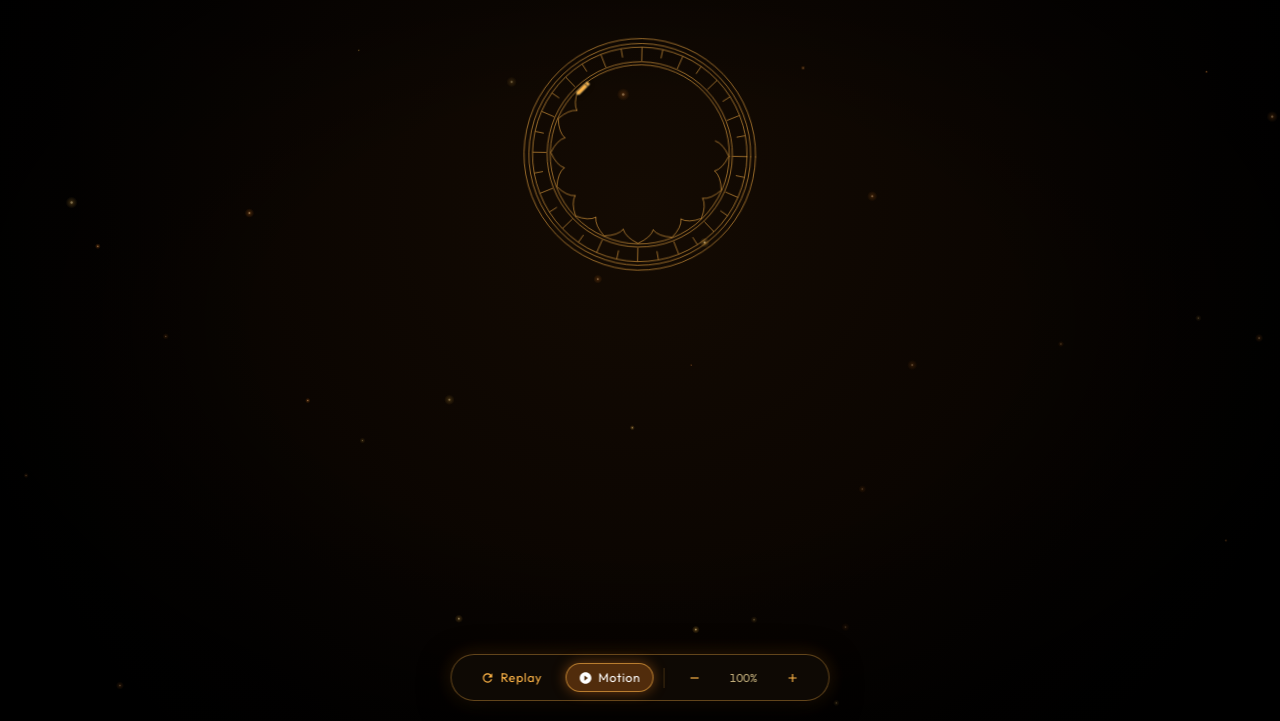
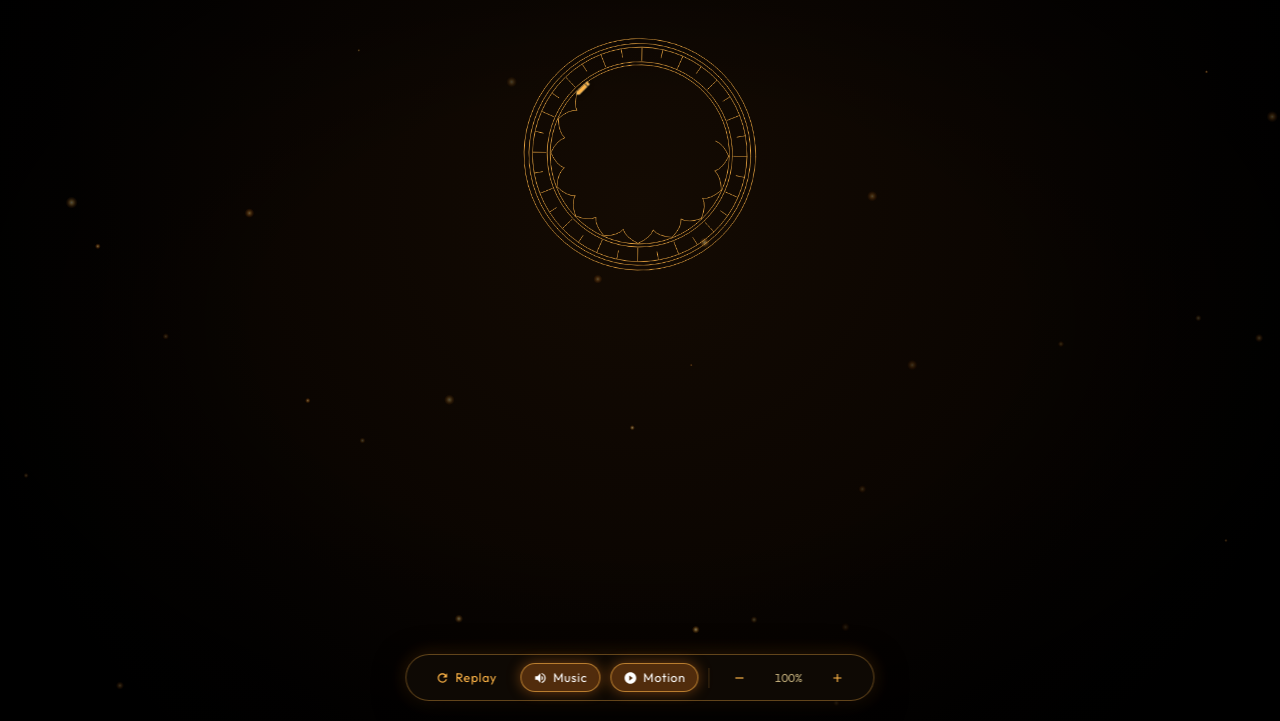
Before and after one commit to divyanshu-builds-ui/maa-durga-divine-experience, a website: page index.html in a window 1280 px wide. Shown: the part 79-800 px from the top of the page. Drawn offline with Linux system fonts and the light colour scheme; animation ran at ten frames a second; a web font is replaced by a local one.

Commit message:
perf: lightweight 60fps GPU-accelerated rendering, visible audio prompt, and music dock button

```diff
--- a/app.js
+++ b/app.js
@@ -26,8 +26,9 @@
   const canvas = document.getElementById('particles-canvas');
   const ctx = canvas.getContext('2d');
 
-  // Minimal Dock Buttons: Refresh, Motion & Zoom
+  // Minimal Dock Buttons: Refresh, Music, Motion & Zoom
   const btnRefresh = document.getElementById('btn-refresh');
+  const btnSound = document.getElementById('btn-sound');
   const btnMotion = document.getElementById('btn-motion');
   const divineAudio = document.getElementById('divine-audio');
   const btnReset = document.getElementById('btn-reset');
@@ -40,9 +41,34 @@
   const sacredMandalaGroup = document.getElementById('sacred-mandala-halo');
   const auraCircle = document.querySelector('.divine-aura-radial');
 
-  // --- Canvas Golden Embers Particle System ---
+  // --- High-Performance GPU Pre-rendered Ember Sprites (Zero Dynamic Gradients) ---
+  const spriteAmber = document.createElement('canvas');
+  spriteAmber.width = 32;
+  spriteAmber.height = 32;
+  const sCtxA = spriteAmber.getContext('2d');
+  const gA = sCtxA.createRadialGradient(16, 16, 0, 16, 16, 16);
+  gA.addColorStop(0, 'rgba(255, 245, 210, 1)');
+  gA.addColorStop(0.25, 'rgba(255, 181, 71, 0.85)');
+  gA.addColorStop(0.65, 'rgba(255, 138, 36, 0.35)');
+  gA.addColorStop(1, 'rgba(255, 138, 36, 0)');
+  sCtxA.fillStyle = gA;
+  sCtxA.fillRect(0, 0, 32, 32);
+
+  const spriteGold = document.createElement('canvas');
+  spriteGold.width = 32;
+  spriteGold.height = 32;
+  const sCtxG = spriteGold.getContext('2d');
+  const gG = sCtxG.createRadialGradient(16, 16, 0, 16, 16, 16);
+  gG.addColorStop(0, 'rgba(255, 250, 225, 1)');
+  gG.addColorStop(0.25, 'rgba(255, 210, 110, 0.9)');
+  gG.addColorStop(0.65, 'rgba(255, 160, 50, 0.35)');
+  gG.addColorStop(1, 'rgba(255, 160, 50, 0)');
+  sCtxG.fillStyle = gG;
+  sCtxG.fillRect(0, 0, 32, 32);
+
+  // --- Lightweight Golden Embers Particle System ---
   let particles = [];
-  const PARTICLE_COUNT = 36;
+  const PARTICLE_COUNT = 32;
   let animFrameId = null;
 
   class EmberParticle {
@@ -90,30 +116,11 @@
 
     draw() {
       if (this.alpha <= 0) return;
-
+      ctx.globalAlpha = this.alpha;
       const currentRadius = this.radius * (1 + Math.sin(this.pulsePhase) * 0.15);
-      const gradient = ctx.createRadialGradient(
-        this.x, this.y, 0,
-        this.x, this.y, currentRadius * 3
-      );
-
-      const r = 255;
-      const g = this.hue === 35 ? 138 : 190;
-      const b = this.hue === 35 ? 36 : 70;
-
-      gradient.addColorStop(0, `rgba(${r}, ${g}, ${b}, ${this.alpha})`);
-      gradient.addColorStop(0.4, `rgba(${r}, ${g}, ${b}, ${this.alpha * 0.45})`);
-      gradient.addColorStop(1, `rgba(${r}, ${g}, ${b}, 0)`);
-
-      ctx.beginPath();
-      ctx.arc(this.x, this.y, currentRadius * 3, 0, Math.PI * 2);
-      ctx.fillStyle = gradient;
-      ctx.fill();
-
-      ctx.beginPath();
-      ctx.arc(this.x, this.y, currentRadius * 0.6, 0, Math.PI * 2);
-      ctx.fillStyle = `rgba(255, 245, 210, ${this.alpha * 0.9})`;
-      ctx.fill();
+      const size = currentRadius * 6;
+      const sprite = this.hue === 35 ? spriteAmber : spriteGold;
+      ctx.drawImage(sprite, this.x - size / 2, this.y - size / 2, size, size);
     }
   }
 
@@ -125,7 +132,8 @@
   function initParticles() {
     resizeCanvas();
     particles = [];
-    for (let i = 0; i < PARTICLE_COUNT; i++) {
+    const count = window.innerWidth < 768 ? 18 : PARTICLE_COUNT;
+    for (let i = 0; i < count; i++) {
       particles.push(new EmberParticle());
     }
   }
@@ -137,6 +145,7 @@
         particles[i].update();
         particles[i].draw();
       }
+      ctx.globalAlpha = 1;
     }
     animFrameId = requestAnimationFrame(animateParticles);
   }
@@ -372,13 +381,6 @@
         if (pixelsToAdvance < remainingOnStroke) {
           strokeDist += pixelsToAdvance;
           item.elem.style.strokeDashoffset = `${item.len - strokeDist}`;
-
-          // Position pencil tip directly on current coordinate
-          if (pencilCursor) {
-            const pt = getStrokePoint(item.elem, strokeDist, item.len);
-            pencilCursor.setAttribute('transform', `translate(${pt.x.toFixed(1)}, ${pt.y.toFixed(1)})`);
-          }
-
           pixelsToAdvance = 0;
         } else {
           // Finish current stroke
@@ -398,12 +400,14 @@
           if (currGroup && currGroup !== nextGroup) {
             currGroup.classList.add('illuminated');
           }
+        }
+      }
 
-          if (currentIndex < drawQueue.length && pencilCursor) {
-            const nextPt = getStrokePoint(nextItem.elem, 0, nextItem.len);
-            pencilCursor.setAttribute('transform', `translate(${nextPt.x.toFixed(1)}, ${nextPt.y.toFixed(1)})`);
-          }
-        }
+      // Update pencil tip position smoothly once per frame (eliminates layout thrashing)
+      if (pencilCursor && currentIndex < drawQueue.length) {
+        const activeItem = drawQueue[currentIndex];
+        const pt = getStrokePoint(activeItem.elem, strokeDist, activeItem.len);
+        pencilCursor.setAttribute('transform', `translate(${pt.x.toFixed(1)}, ${pt.y.toFixed(1)})`);
       }
 
       if (currentIndex < drawQueue.length) {
@@ -485,62 +489,75 @@
     }
   });
 
-  // --- Divine Audio: Mahishasura Mardini (Droplex Remix / Shanti People) ---
+  // --- Divine Audio: Mahishasura Mardini (Universal Mobile Unlock & Dock Sync) ---
   const audioPrompt = document.getElementById('audio-prompt');
   let audioUnlocked = false;
 
-  function showAudioPrompt() {
-    if (audioPrompt && !audioUnlocked) {
-      audioPrompt.classList.remove('hidden');
+  function updateSoundUI(isPlaying) {
+    if (btnSound) {
+      btnSound.classList.toggle('active', isPlaying);
     }
-  }
-
-  function hideAudioPrompt() {
     if (audioPrompt) {
-      audioPrompt.classList.add('hidden');
+      if (isPlaying) {
+        audioPrompt.classList.add('hidden');
+      } else {
+        audioPrompt.classList.remove('hidden');
+      }
     }
   }
 
   function tryStartAudio() {
     if (!divineAudio) return;
     try {
+      divineAudio.muted = false;
+      divineAudio.volume = 0.9;
       divineAudio.loop = true;
-      divineAudio.volume = 0.85;
 
       const playPromise = divineAudio.play();
       if (playPromise !== undefined) {
         playPromise
           .then(() => {
             audioUnlocked = true;
-            hideAudioPrompt();
+            updateSoundUI(true);
           })
           .catch(() => {
-            // Browser blocked unmuted autoplay on initial load, show friendly prompt & listen for gesture
-            showAudioPrompt();
+            // Autoplay blocked by browser policy on load; keep prompt visible and await user tap
+            updateSoundUI(false);
           });
       }
     } catch (e) {
-      showAudioPrompt();
+      updateSoundUI(false);
     }
   }
 
-  // Universal gesture listener to unlock audio on first interaction anywhere
+  function toggleSound() {
+    if (!divineAudio) return;
+    if (divineAudio.paused) {
+      tryStartAudio();
+    } else {
+      divineAudio.pause();
+      updateSoundUI(false);
+    }
+  }
+
+  // Universal gesture listener: any tap or touch anywhere on the page starts audio
   function handleGlobalUnlock() {
-    if (!audioUnlocked) {
+    if (!audioUnlocked || (divineAudio && divineAudio.paused)) {
       tryStartAudio();
     }
   }
 
-  ['click', 'pointerdown', 'touchstart', 'touchend', 'keydown'].forEach(ev => {
+  ['click', 'pointerdown', 'touchstart', 'touchend'].forEach(ev => {
     window.addEventListener(ev, handleGlobalUnlock, { passive: true });
     document.addEventListener(ev, handleGlobalUnlock, { passive: true });
   });
 
   if (viewport) {
+    viewport.addEventListener('click', handleGlobalUnlock);
     viewport.addEventListener('touchstart', handleGlobalUnlock, { passive: true });
-    viewport.addEventListener('click', handleGlobalUnlock, { passive: true });
   }
 
+  // Floating "Tap anywhere" badge direct tap
   if (audioPrompt) {
     audioPrompt.addEventListener('click', (e) => {
       e.stopPropagation();
@@ -552,7 +569,25 @@
     }, { passive: true });
   }
 
-  // Attempt playback immediately on visit / load
+  // Dock Music button tap/click
+  if (btnSound) {
+    btnSound.addEventListener('click', (e) => {
+      e.stopPropagation();
+      toggleSound();
+    });
+    btnSound.addEventListener('touchstart', (e) => {
+      e.stopPropagation();
+      toggleSound();
+    }, { passive: true });
+  }
+
+  // Native media event listeners
+  if (divineAudio) {
+    divineAudio.addEventListener('play', () => updateSoundUI(true));
+    divineAudio.addEventListener('pause', () => updateSoundUI(false));
+  }
+
+  // Attempt initial playback immediately on visit
   tryStartAudio();
 
   // Zoom Controls
--- a/index.html
+++ b/index.html
@@ -1896,19 +1896,25 @@
   </main>
 
     <!-- Floating Audio Prompt for Autoplay-Restricted Browsers -->
-    <div id="audio-prompt" class="audio-prompt hidden" role="button" aria-label="Enable Divine Audio">
+    <div id="audio-prompt" class="audio-prompt" role="button" aria-label="Enable Divine Audio">
       <div class="audio-prompt-icon">
         <svg viewBox="0 0 24 24"><path d="M3 9v6h4l5 5V4L7 9H3zm13.5 3c0-1.77-1.02-3.29-2.5-4.03v8.05c1.48-.73 2.5-2.25 2.5-4.02zM14 3.23v2.06c2.89.86 5 3.54 5 6.71s-2.11 5.85-5 6.71v2.06c4.01-.91 7-4.49 7-8.77s-2.99-7.86-7-8.77z"/></svg>
       </div>
       <span>Tap anywhere to enable music</span>
     </div>
 
-    <!-- Minimal Bottom Control Dock: Refresh/Replay, Motion & Zoom -->
+    <!-- Minimal Bottom Control Dock: Refresh/Replay, Motion, Music & Zoom -->
     <nav class="control-dock" aria-label="Divine Controls">
       <!-- Refresh / Replay Button -->
       <button class="dock-btn show-label" id="btn-refresh" title="Reset everything and re-draw from the beginning">
         <svg viewBox="0 0 24 24"><path d="M17.65 6.35C16.2 4.9 14.21 4 12 4c-4.42 0-7.99 3.58-7.99 8s3.57 8 7.99 8c3.73 0 6.84-2.55 7.73-6h-2.08c-.82 2.33-3.04 4-5.65 4-3.31 0-6-2.69-6-6s2.69-6 6-6c1.66 0 3.14.69 4.22 1.78L13 11h7V4l-2.35 2.35z"/></svg>
         <span>Replay</span>
+      </button>
+
+      <!-- Divine Music Toggle Button -->
+      <button class="dock-btn show-label" id="btn-sound" title="Toggle divine music">
+        <svg viewBox="0 0 24 24"><path d="M3 9v6h4l5 5V4L7 9H3zm13.5 3c0-1.77-1.02-3.29-2.5-4.03v8.05c1.48-.73 2.5-2.25 2.5-4.02zM14 3.23v2.06c2.89.86 5 3.54 5 6.71s-2.11 5.85-5 6.71v2.06c4.01-.91 7-4.49 7-8.77s-2.99-7.86-7-8.77z"/></svg>
+        <span>Music</span>
       </button>
 
       <!-- Motion Toggle (Always active by default) -->
@@ -1930,7 +1936,7 @@
     </nav>
 
     <!-- Divine Audio Background Track: Mahishasura Mardini (Droplex Remix / Shanti People) -->
-    <audio id="divine-audio" loop preload="auto" playsinline webkit-playsinline>
+    <audio id="divine-audio" src="mahishasura_mardini.m4a" loop preload="auto" playsinline webkit-playsinline>
       <source src="mahishasura_mardini.m4a" type="audio/mp4">
       <source src="mahishasura_mardini.webm" type="audio/webm">
     </audio>
--- a/style.css
+++ b/style.css
@@ -217,18 +217,24 @@ body.drawing-completed .divine-highlight-path {
   align-items: center;
   transition: transform 0.15s ease-out;
   transform-origin: center center;
+  will-change: transform;
+  transform: translateZ(0);
 }
 
 #maa-durga-svg {
   width: 100%;
   height: 100%;
   filter: none;
+  shape-rendering: geometricPrecision;
+  will-change: transform;
 }
 
 /* Animations for SVG Elements */
 .sacred-mandala {
   transform-origin: 341px 255px;
   animation: rotateMandala 90s linear infinite;
+  will-change: transform;
+  transform-box: view-box;
 }
 
 @keyframes rotateMandala {
@@ -656,6 +662,8 @@ body.static-mode #group-simhavahana-lion {
     padding: 6px 14px;
     white-space: nowrap;
     z-index: 1000 !important;
+    backdrop-filter: blur(8px) !important;
+    -webkit-backdrop-filter: blur(8px) !important;
   }
   .sacred-shloka {
     display: none;
@@ -666,16 +674,18 @@ body.static-mode #group-simhavahana-lion {
     transform: translateX(-50%) !important;
     bottom: 16px !important;
     bottom: calc(16px + env(safe-area-inset-bottom, 0px)) !important;
-    padding: 6px 12px;
-    gap: 8px;
+    padding: 6px 10px;
+    gap: 6px;
     width: auto;
-    max-width: calc(100vw - 20px);
+    max-width: calc(100vw - 16px);
     justify-content: center;
     z-index: 999 !important;
     display: flex !important;
     opacity: 1 !important;
     visibility: visible !important;
     pointer-events: auto !important;
+    backdrop-filter: blur(8px) !important;
+    -webkit-backdrop-filter: blur(8px) !important;
   }
   .dock-btn {
     padding: 6px 10px;
```
